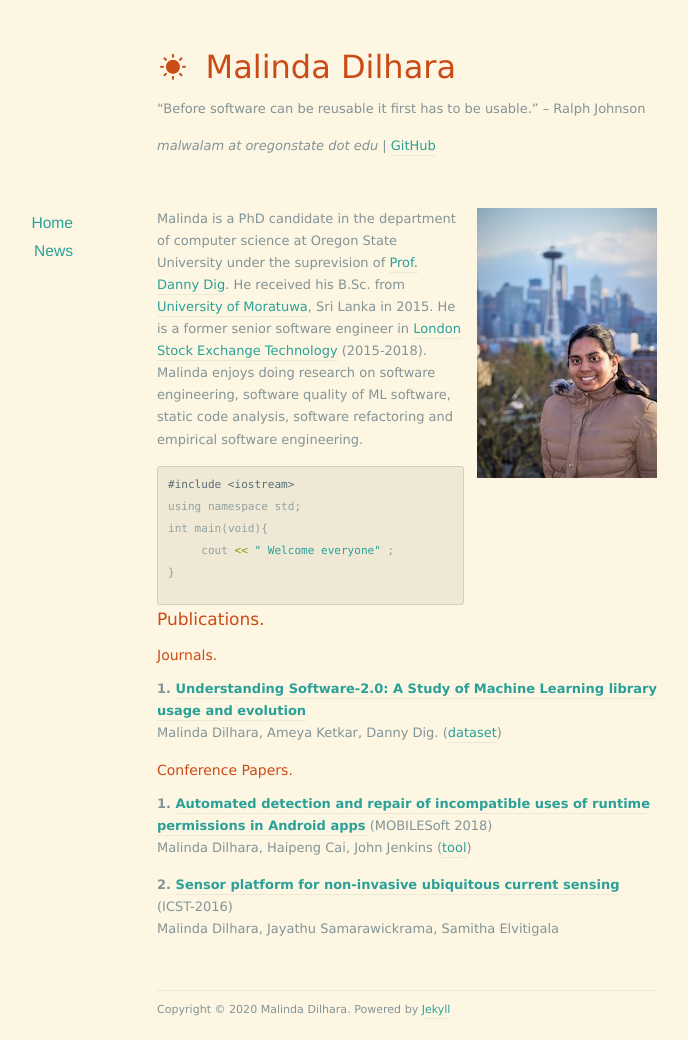
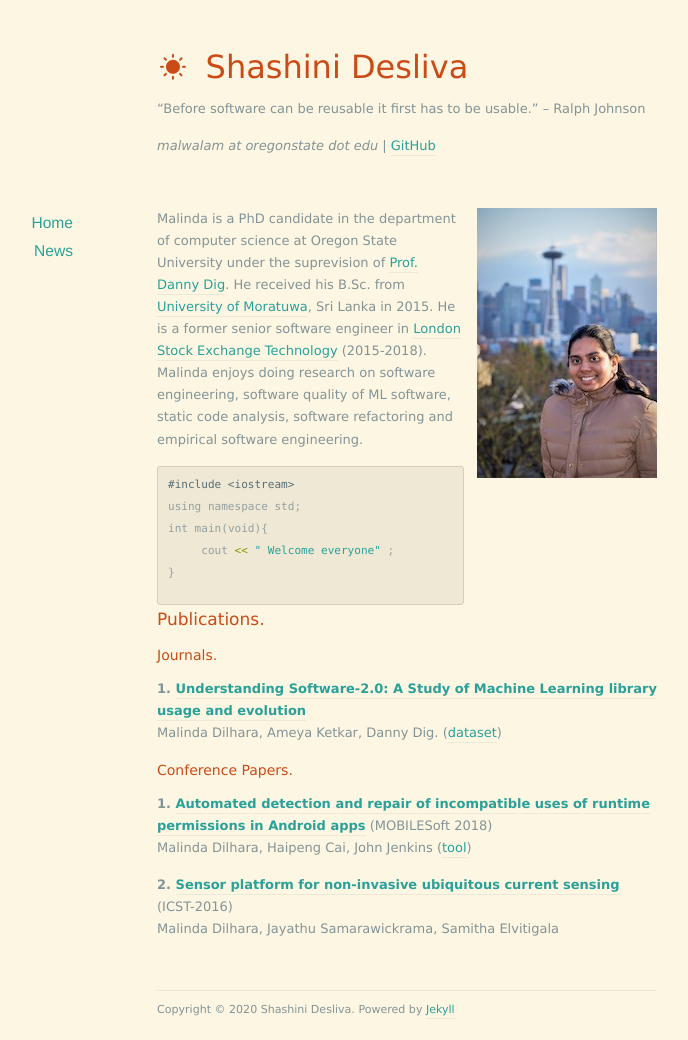
Before and after one commit to shashidesilvas/shashidesilvas.github.io, a Jekyll site: the page built from index.markdown, in a window 1280 px wide. Shown: the whole page, without its empty margins (233-921 px from the left). Built offline with Jekyll 4.4.1, drawn with Linux system fonts in a browser that asks for light colours; nearby versions of some CDN libraries; the list of posts is cut into pages by our own code.

Commit message:
Update _config.yml

```diff
--- a/_config.yml
+++ b/_config.yml
@@ -1,5 +1,5 @@
-name: Malinda Dilhara
-url: https://maldil.github.io
+name: Shashini Desliva
+url: https://shashidesilvas.github.io
 description: “Before software can be reusable it first has to be usable.” – Ralph Johnson
 
 permalink: /:year/:month/:day/:title/
```
